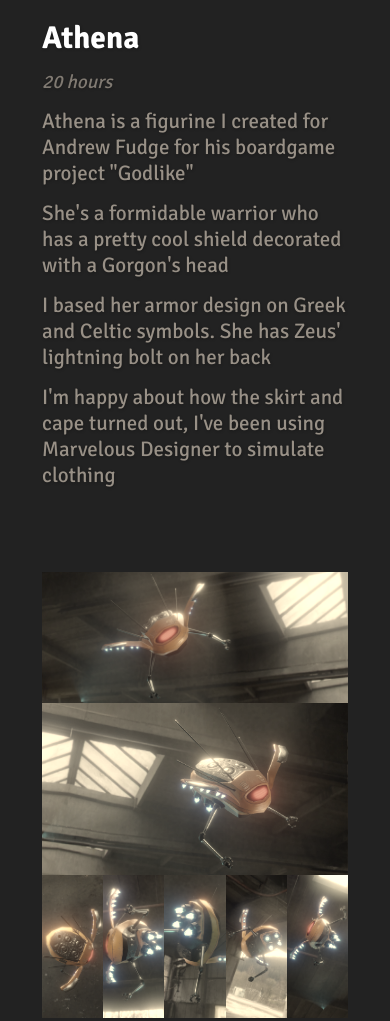
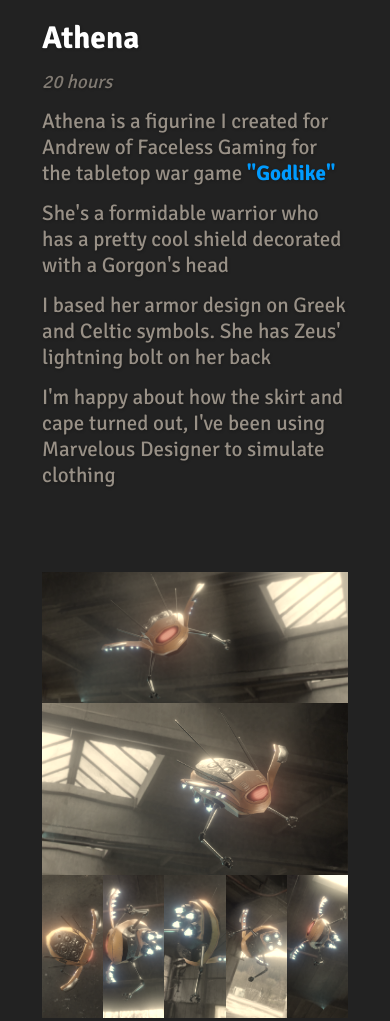
Before and after one commit to chase-moskal/lonnieralfs.com, a website: page index.html in a window 390 px wide. Shown: the part 3322-4343 px from the top of the page. Drawn offline with Linux system fonts and the light colour scheme; files whose address does not match are found by name.

Commit message:
update copy about godlike tabletop game

```diff
--- a/index.html
+++ b/index.html
@@ -75,7 +75,7 @@
 			<div class="content">
 				<h2>Athena</h2>
 				<p class="detail"><em>20 hours</em></p>
-				<p>Athena is a figurine I created for Andrew Fudge for his boardgame project "Godlike"</p>
+				<p>Athena is a figurine I created for Andrew of Faceless Gaming for the tabletop war game <a href="https://www.facebook.com/GodlikeTabletop">"Godlike"</a></p>
 				<p>She's a formidable warrior who has a pretty cool shield decorated with a Gorgon's head</p>
 				<p>I based her armor design on Greek and Celtic symbols. She has Zeus' lightning bolt on her back</p>
 				<p>I'm happy about how the skirt and cape turned out, I've been using Marvelous Designer to simulate clothing</p>
@@ -121,7 +121,7 @@
 			<div class="content">
 				<h2>Sobek the Egyptian Crocodile God</h2>
 				<p class="detail"><em>14 hours</em></p>
-				<p>Sobek is a figurine I've sculpted for Andrew Fudge's boardgame project "Godlike"</p>
+				<p>Sobek is another figurine I've sculpted for Andrew of Faceless Gaming for the tabletop war game <a href="https://www.facebook.com/GodlikeTabletop">"Godlike"</a></p>
 				<p>Sobek is the God of the Nile, and he does not take kindly to trespassers</p>
 				<p>He has thick and scaly skin, and is decked out with Egyptian-style armor</p>
 				<p><span style="font-size: 1.5em; padding-right: 0.3em;">☥</span>His necklace has the "Ankh" symbol which means Life</p>
```
